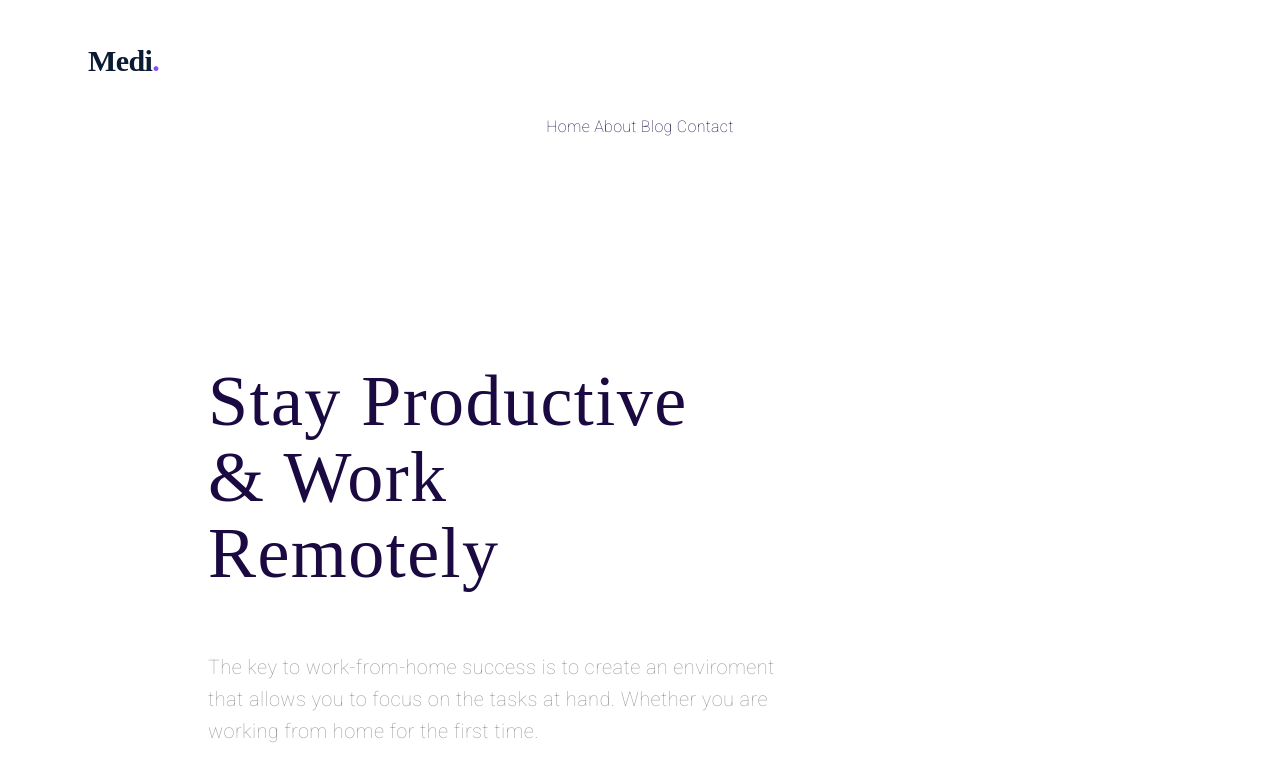
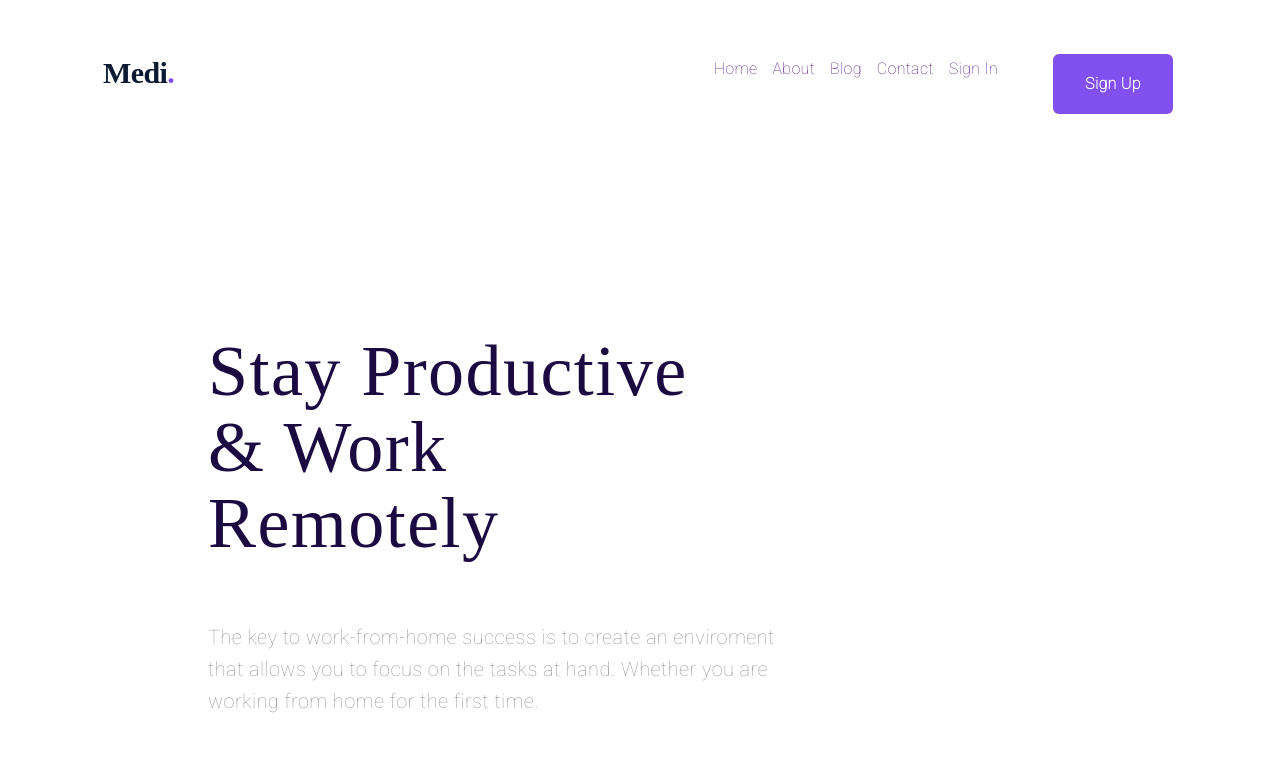
Before and after one commit to MegumiOhara/First-Figma, a plain HTML site: page index.html in a window 1280 px wide. Shown: the top 784 px of the page. Drawn offline with Linux system fonts and the light colour scheme; a web font is replaced by a local one.

Commit message:
second day styling

```diff
--- a/index.html
+++ b/index.html
@@ -9,13 +9,19 @@
 </head>
 <body>
     <header>
-        <h3 class="logo">Medi<span class="logo-dot">.</span></h3>
-        <h4 class="main-tabs">
-            Home
-            About
-            Blog
-            Contact
-        </h4>
+        <section class="header">
+            <h3 class="logo">Medi<span class="logo-dot">.</span></h3>
+                <nav>
+                    <ul class="navigation">
+                        <li><a href="">Home</a></li>
+                        <li><a href="">About</a></li>
+                        <li><a href="">Blog</a></li>
+                        <li><a href="">Contact</a></li>
+                        <li><a href="">Sign In</a></li>
+                        <li><button class="nav-button">Sign Up</button></li>
+                    </ul>
+                </nav>
+            </section>
     </header>
     <main>
         <section>
--- a/styles/index.css
+++ b/styles/index.css
@@ -1,14 +1,14 @@
-.main-tabs{
-    color: #1B0A42;
-    text-align: center;
-    font-family: roboto,sans-serif;
-    font-size: 16px;
-    font-style: normal;
-    font-weight: 400;
-    line-height: 24px; /* 150% */
-    letter-spacing: 0.32px;
+.header{
+    width: 100%;
+    max-width: 1180px;
+    margin: 0;
+    display: flex;
+    padding-left: 15px;
+    padding-right: 15px;
+    box-sizing: border-box;
+    justify-content: space-between;
+    align-items: center;
 }
-
 .logo{
     color: #0A1B32;
     /*googled that circular std is similar to sans-serif*/
@@ -30,6 +30,43 @@
     font-weight: 900;
     line-height: 160%;
     letter-spacing: -0.6px;
+}
+.navigation{
+    color: #1B0A42;
+    text-align: center;
+    font-family: Roboto, sans-serif;
+    font-size: 16px;
+    font-style: normal;
+    font-weight: 400;
+    line-height: 24px; /* 150% */
+    letter-spacing: 0.32px;
+    display: flex;
+    list-style-type: none;
+    justify-content: flex-start;
+    align-items: center;
+}
+.navigation>li{
+    margin-left: 15px;
+}
+.navigation>li>a{
+    text-decoration: none;
+}
+.nav-button{
+    border-radius: 6px;
+    background-color: #824FF1;
+    width: 120px;
+    height: 60px;
+    color: #FFF;
+    text-align: center;
+    font-family: Roboto, sans-serif;
+    font-size: 16px;
+    font-style: normal;
+    font-weight: 700;
+    line-height: 24px; /* 150% */
+    letter-spacing: 0.32px;
+    border: none;
+    margin-top: 30px;
+    margin-left: 40px;
 }
 .main-title{
     color: #1B0A42;
@@ -77,3 +114,6 @@
 section{
     display: inline-block;
 }
+img{
+    float: right;
+}
```
